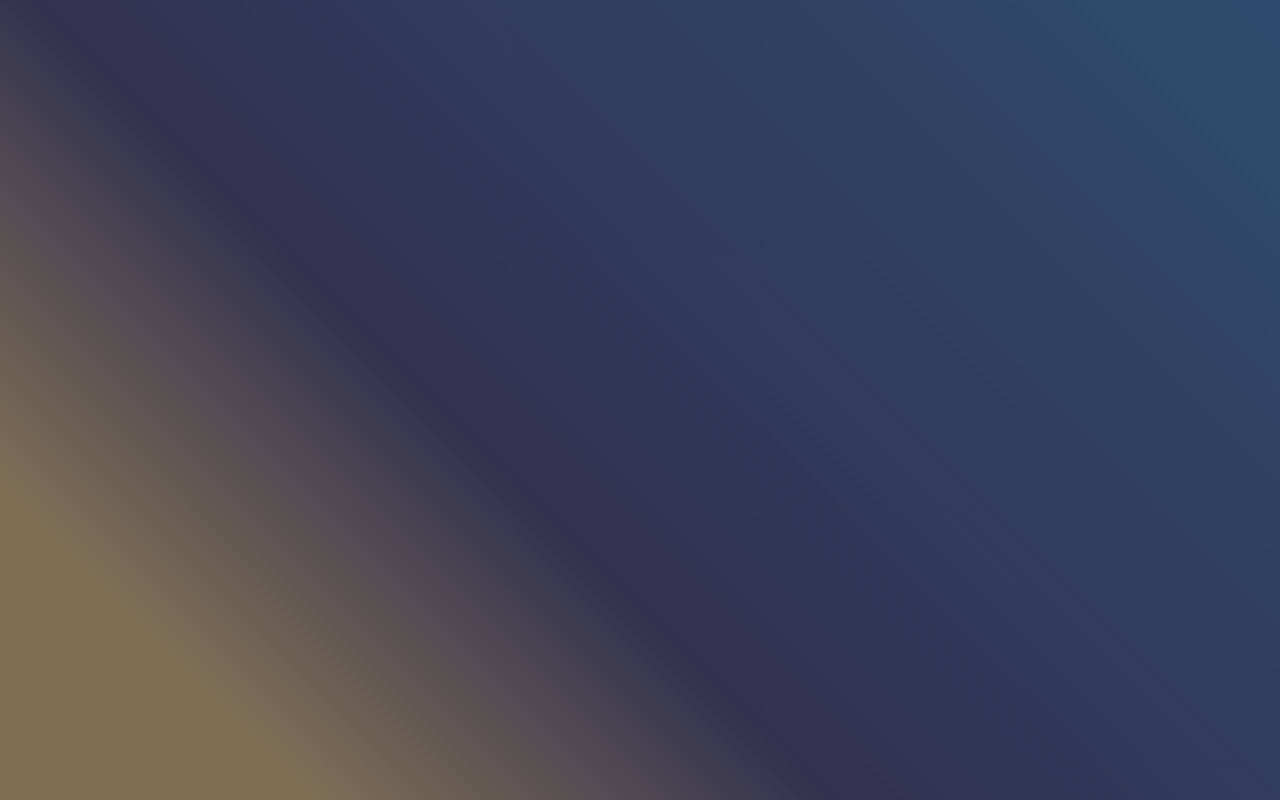
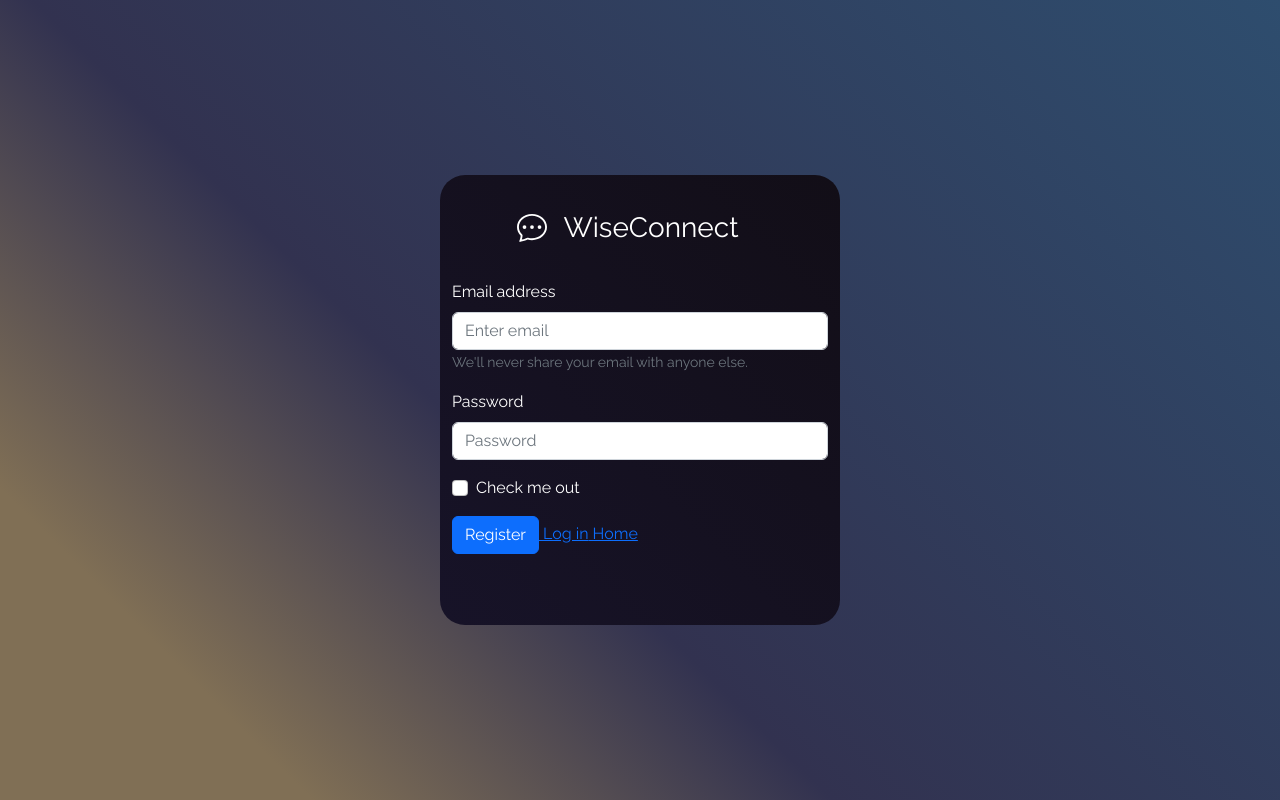
Before and after one commit to Frostray1/ReactOnlineChat, a React (Create React App) app in the folder reactonlinechat/: page /register in a window 1280 px wide. Before the commit this address had no page. Built offline with nearby package versions, Linux system fonts and the light colour scheme.

Commit message:
popytki avtorizacii

```diff
--- a/reactonlinechat/package.json
+++ b/reactonlinechat/package.json
@@ -13,9 +13,11 @@
     "react-dom": "^18.2.0",
     "react-firebase-hooks": "^5.1.1",
     "react-icons": "^4.8.0",
+    "react-redux": "^8.0.5",
     "react-router": "^6.9.0",
     "react-router-dom": "^6.9.0",
     "react-scripts": "5.0.1",
+    "redux": "^4.2.1",
     "sass": "^1.60.0",
     "web-vitals": "^2.1.4"
   },
--- a/reactonlinechat/src/App.js
+++ b/reactonlinechat/src/App.js
@@ -3,12 +3,14 @@ import "bootstrap/dist/css/bootstrap.min.css";
 import "./index.scss";
 import { BrowserRouter, Route, Routes } from "react-router-dom";
 import Home from "./Page/Home/Home";
+import Register from "./Page/Register/Register";
 function App() {
   return (
     <div className="App">
       <BrowserRouter>
         <Routes>
           <Route path="/auth" element={<Auth />} />
+          <Route path="/register" element={<Register />} />
           <Route path="/" element={<Home />} />
           {/* <Route path="*" element={<NotFound />} /> */}
         </Routes>
--- a/reactonlinechat/src/Page/Auth/Auth.jsx
+++ b/reactonlinechat/src/Page/Auth/Auth.jsx
@@ -1,4 +1,4 @@
-import React from "react";
+import React, { useState } from "react";
 import Container from "react-bootstrap/Container";
 import Row from "react-bootstrap/Row";
 import Col from "react-bootstrap/Col";
@@ -6,8 +6,13 @@ import styles from "./Auth.module.scss";
 import { Button, Form } from "react-bootstrap";
 // import mySvg from "../../image/svgexport-66.svg";
 import { BsChatDots } from "react-icons/bs";
+import { Link } from "react-router-dom";
+
+
 
 const Auth = () => {
+
+
   return (
     <Container className={styles.container}>
       <Row className={styles.authWindow}>
@@ -18,7 +23,7 @@ const Auth = () => {
               <h3>WiseConnect</h3>
             </div>
           </Row>
-          <Form className={styles.formAuth}>
+          <Form className={styles.formAuth} >
             <Form.Group className="mb-3" controlId="formBasicEmail">
               <Form.Label>Email address</Form.Label>
               <Form.Control type="email" placeholder="Enter email" />
@@ -34,9 +39,11 @@ const Auth = () => {
             <Form.Group className="mb-3" controlId="formBasicCheckbox">
               <Form.Check type="checkbox" label="Check me out" />
             </Form.Group>
-            <Button variant="primary" type="submit">
+            <Button  variant="primary" type="submit">
               Log in
             </Button>
+
+            <Link to="/register"> register</Link>
           </Form>
         </Row>
       </Row>
--- a/reactonlinechat/src/Page/Register/Register.jsx
+++ b/reactonlinechat/src/Page/Register/Register.jsx
@@ -0,0 +1,75 @@
+import React, { useState } from "react";
+import Container from "react-bootstrap/Container";
+import Row from "react-bootstrap/Row";
+import Col from "react-bootstrap/Col";
+import styles from "./Register.module.scss";
+import { Button, Form } from "react-bootstrap";
+// import mySvg from "../../image/svgexport-66.svg";
+import { BsChatDots } from "react-icons/bs";
+import { Link } from "react-router-dom";
+import { createUserWithEmailAndPassword } from "firebase/auth";
+import { auth } from "../../firebase";
+const Register = () => {
+  const [err, setErr] = useState(false);
+  const handleSubmut = async (e) => {
+    e.preventDefault();
+    // console.log(e.target[2].value);
+    const email = e.target[0].value;
+    const password = e.target[1].value;
+
+    createUserWithEmailAndPassword(auth, email, password)
+      .then((userCredential) => {
+        // Signed in
+        const user = userCredential.user;
+        console.log(user);
+        // ...
+      })
+      .catch((error) => {
+        setErr(true)
+        const errorCode = error.code;
+        const errorMessage = error.message;
+        // ..
+      });
+  };
+
+
+  return (
+    <Container className={styles.container}>
+      <Row className={styles.authWindow}>
+        <Row className="m-0 p-0">
+          <Row>
+            <div className={styles.logo}>
+              <BsChatDots />
+              <h3>WiseConnect</h3>
+            </div>
+          </Row>
+          <Form className={styles.formAuth} onSubmit={handleSubmut}>
+            <Form.Group className="mb-3" controlId="formBasicEmail">
+              <Form.Label>Email address</Form.Label>
+              <Form.Control type="email" placeholder="Enter email" />
+              <Form.Text className="text-muted">
+                We'll never share your email with anyone else.
+              </Form.Text>
+            </Form.Group>
+
+            <Form.Group className="mb-3" controlId="formBasicPassword">
+              <Form.Label>Password</Form.Label>
+              <Form.Control type="password" placeholder="Password" />
+            </Form.Group>
+            <Form.Group className="mb-3" controlId="formBasicCheckbox">
+              <Form.Check type="checkbox" label="Check me out" />
+            </Form.Group>
+            <Button  variant="primary" type="submit">
+              Register
+            </Button>
+            {err && <span>Something went wrong</span>}
+            <Link to="/auth"> Log in</Link>
+            <Link to="/"> Home</Link>
+          </Form>
+        </Row>
+      </Row>
+    </Container>
+  );
+};
+
+export default Register;
--- /dev/null
+++ b/reactonlinechat/src/Page/Register/Register.module.scss
@@ -0,0 +1,34 @@
+.container {
+    // background: red;
+    display: flex;
+    align-items: center;
+    justify-content: center;
+    height: 100vh;
+    font-family: 'Raleway', sans-serif;
+
+  }
+  .authWindow {
+      background: linear-gradient(45deg,rgb(23,19,40)  , rgb(18, 14, 23));
+  //   background: rgb(18, 14, 23);
+      // background:white;
+
+  //   opacity: 0.6;
+  margin: 0;
+    border-radius: 25px;
+    color: white;
+    max-width: 400px;
+    min-height: 450px;
+  }
+
+  .logo{
+   font-size: 30px;
+   display: flex;
+  //  text-align: center;
+   align-items:center;
+   justify-content: center;
+   h3{
+    margin: 0;
+    margin-left: 1rem;
+   }
+
+  }
--- a/reactonlinechat/src/components/Message/OutMessage.jsx
+++ b/reactonlinechat/src/components/Message/OutMessage.jsx
@@ -1,13 +1,17 @@
-import React from 'react'
+import React from "react";
 import styles from "./OutMessage.module.scss";
 const OutMessage = () => {
   return (
     <div className={styles.OutMessage}>
+      <div className={styles.textMessage}>
+        <p>
+          Lorem, ipsum dolor sit amet asdas
 
-      <div className={styles.textMessage}><p>Lorem, ipsum dolor sit amet  consectetur adipisicing elit. Enim, soluta! Lorem ipsum dolor sit amet consectetur adipisicing elit. Accusantium tenetur corrupti, dolores dolore nihil maiores expedita quibusdam odit veniam libero!</p> </div>
+        </p>{" "}
+      </div>
       <img src="/image/avatar.jpeg" alt="avatar" />
     </div>
-  )
-}
+  );
+};
 
-export default OutMessage
+export default OutMessage;
--- a/reactonlinechat/src/components/Message/OutMessage.module.scss
+++ b/reactonlinechat/src/components/Message/OutMessage.module.scss
@@ -1,6 +1,7 @@
 .OutMessage{
     margin-top: 2em;
     display: flex;
+    // margin-left: auto;
 
     color:white;
     img{
@@ -8,16 +9,18 @@
         width: 40px;
         object-fit: cover;
         border-radius: 25%;
+
     }
     .textMessage{
 
-
+        margin-left: auto;
         font-size: 16px;
         margin-right: 0.5em;
 
 
 
         p{
+
             border-radius:10px;
             background:rgb(77,56,162);
             // border:1px solid rgb(77,56,162);
--- a/reactonlinechat/src/components/Messages/Messages.jsx
+++ b/reactonlinechat/src/components/Messages/Messages.jsx
@@ -8,6 +8,7 @@ const Messages = () => {
        <InMessage/>
        <InMessage/>
        <OutMessage/>
+
     </div>
   )
 }
--- /dev/null
+++ b/reactonlinechat/src/firebase.js
@@ -0,0 +1,18 @@
+
+import { initializeApp } from "firebase/app";
+import { getAnalytics } from "firebase/analytics";
+import { getAuth } from "firebase/auth";
+const firebaseConfig = {
+  apiKey: "AIzaSyBQdMH5YAD1tvB3_4-puFZz9RhqvKyUnao",
+  authDomain: "reactrealtimechat-89423.firebaseapp.com",
+  projectId: "reactrealtimechat-89423",
+  storageBucket: "reactrealtimechat-89423.appspot.com",
+  messagingSenderId: "101900970971",
+  appId: "1:101900970971:web:03581c72d07ab0690595fe",
+  measurementId: "G-LX82H2S9QW"
+};
+
+// Initialize Firebase
+export const app = initializeApp(firebaseConfig);
+const analytics = getAnalytics(app);
+export const auth = getAuth()
```
Also changed, not shown: reactonlinechat/src/components/Message/InMessage.jsx (+12 -5 lines), reactonlinechat/src/store/store.js (added, +23 -0 lines), 1 other file (tests, documents, lock files or other folders).
